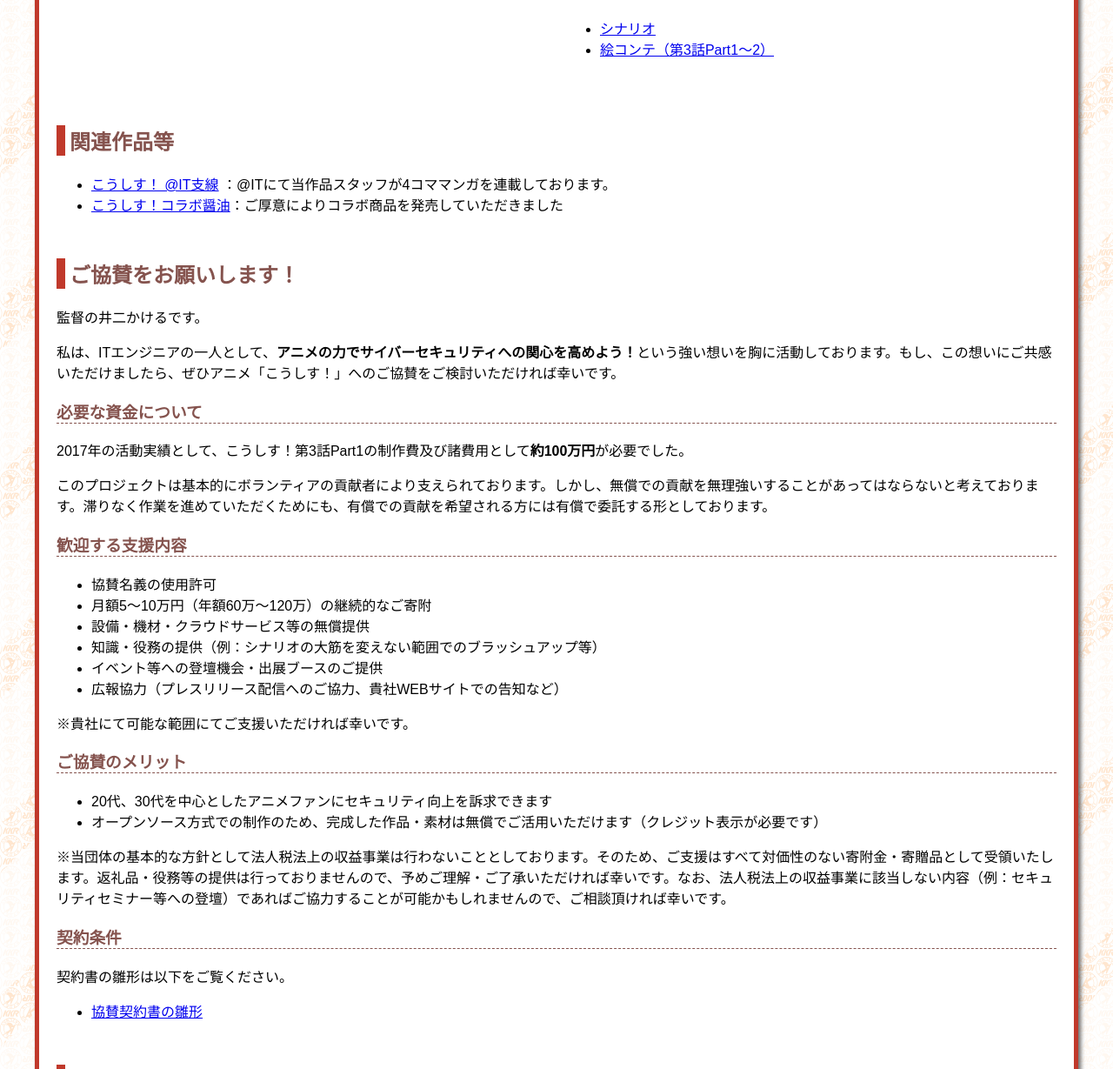
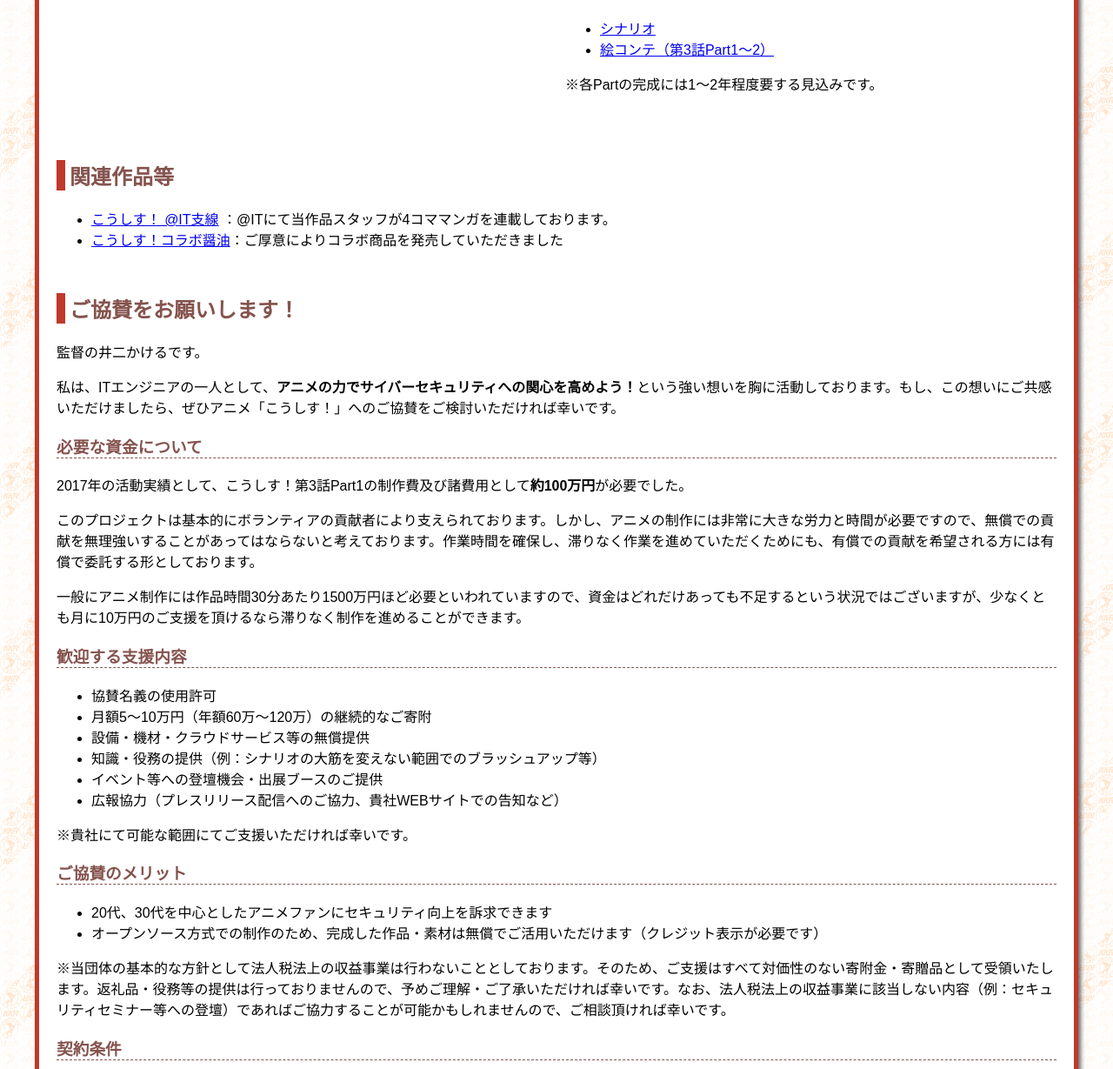
Before and after one commit to kosys/kosys.github.io, a Jekyll site: the page built from joinus/supporter.md, in a window 1280 px wide and 1400 px high, scrolled down 1359 px. Shown: the part 171-1400 px from the top of the window at 87% size. Built offline with Jekyll 4.4.1, drawn with Linux system fonts in a browser that asks for light colours; some web fonts are replaced; comment, search, counter and statistics services are not loaded.

Commit message:
協賛募集ページを加筆

```diff
--- a/joinus/supporter.md
+++ b/joinus/supporter.md
@@ -71,6 +71,7 @@ mainImage: '/img/introduction.jpg'
 * [シナリオ](https://gitlab.com/kosys/kosys-ep03/raw/master/docs/scenario/scenario.txt)
 * [絵コンテ（第3話Part1～2）](https://kosys.gitlab.io/kosys-ep03/docs/storyboard/S00/)
 
+※各Partの完成には1～2年程度要する見込みです。
 </div>
 </div>
 </section>
@@ -95,7 +96,9 @@ mainImage: '/img/introduction.jpg'
 
 2017年の活動実績として、こうしす！第3話Part1の制作費及び諸費用として**約100万円**が必要でした。
 
-このプロジェクトは基本的にボランティアの貢献者により支えられております。しかし、無償での貢献を無理強いすることがあってはならないと考えております。滞りなく作業を進めていただくためにも、有償での貢献を希望される方には有償で委託する形としております。
+このプロジェクトは基本的にボランティアの貢献者により支えられております。しかし、アニメの制作には非常に大きな労力と時間が必要ですので、無償での貢献を無理強いすることがあってはならないと考えております。作業時間を確保し、滞りなく作業を進めていただくためにも、有償での貢献を希望される方には有償で委託する形としております。
+
+一般にアニメ制作には作品時間30分あたり1500万円ほど必要といわれていますので、資金はどれだけあっても不足するという状況ではございますが、少なくとも月に10万円のご支援を頂けるなら滞りなく制作を進めることができます。
 
 
 ### 歓迎する支援内容
```
